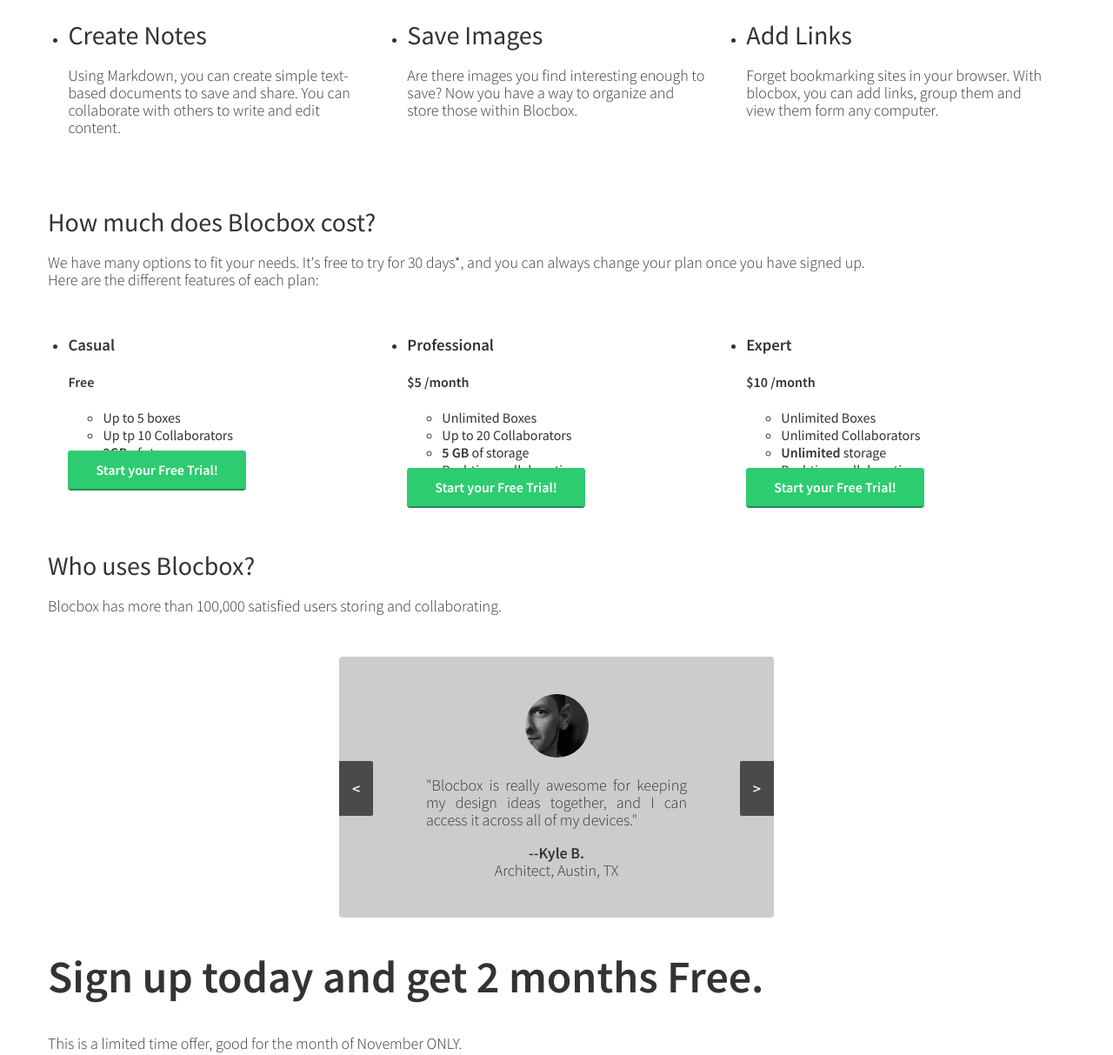
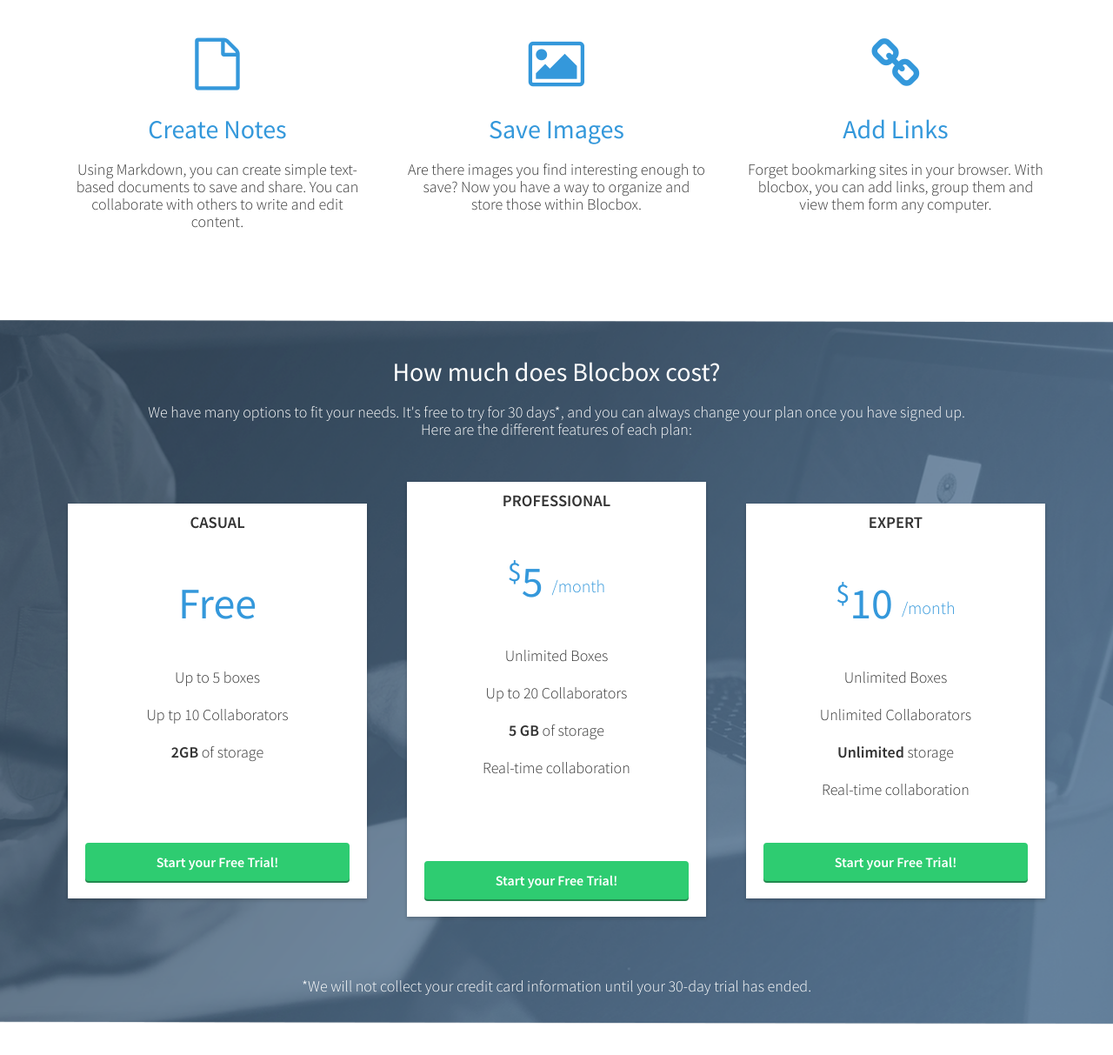
Before and after one commit to iLoveHats1/Blocbox, a plain HTML site: page index.html in a window 1280 px wide. Shown: the part 1050-2263 px from the top of the page at 87% size. Drawn offline with nearby package versions, Linux system fonts and the light colour scheme.

Commit message:
Checkpoint 31 Completed

```diff
--- a/css/style_BB.css
+++ b/css/style_BB.css
@@ -173,12 +173,125 @@
   box-shadow: 0px 2px 0px 0px #22894e;
 }
 
+/**** BENEFITS *****/
+.benefits {
+  text-align: center;
+  display: block;
+  position: relative;
+}
+
+.benefits ul {
+  margin: 0 auto;
+  padding: 4em 0;
+}
+
+.benefits ul li {
+  list-style-type: none;
+  display: inline-block;
+}
+
+.benefits i {
+  color: #3498db;
+  font-size: 60px;
+  margin: 0;
+  vertical-align: middle;
+}
+
+.benefits h2 {
+  color: #3498db;
+}
+
+/**** PRICING *****/
+.pricing{
+  background: #34495e url("../images/pricing_BG.png") top center no-repeat;
+  background: url("../images/pricing_BG.png") top center no-repeat;
+  background-size:cover;
+  text-align: center;
+  padding: 1em 0;
+}
+
+.pricing h2, .pricing p {
+  color: #fff;
+}
+
+.pricing ul {
+  margin: 0 auto;
+  padding: 2em 0;
+}
+
+.pricing ul li {
+  list-style-type: none;
+}
+
+.box {
+  padding: 0 15px 15px;
+  background: #fff;
+  box-shadow: 0px 2px 4px 0px rgba(0,0,0,0.20);
+  min-height: 439px;
+  position: relative;
+  margin-top: 25px;
+}
+
+.box.middle {
+  min-height: 485px;
+  margin-top: 0px;
+}
+
+.box h3 {
+  font-family: 'Source Sans Pro', sans-serif;
+  font-weight: 600;
+  text-transform: uppercase;
+  background: #e2e2e2
+  box-shadow: 0px 1px 2px 0px rgba(0,0,0,0.40);
+  left:0;
+  right:0;
+  top:0;
+  text-align: center;
+  margin: 0 -15px 40px;
+  padding: 10px 0;
+}
+
+.box h4{
+  font-size: 50px;
+  font-weight: normal;
+  margin: 40px 0 10px;
+  color: #3498db;
+}
+
+.box h4 span {
+  font-size: 32px;
+  vertical-align: top;
+}
+
+.box h4 span.month {
+  font-family:; 'Source Sans Pro', sans-serif;
+  font-weight: 100;
+  color; #888;
+  font-size: 20px;
+  vertical-align: middle;
+}
+
+.box ul li {
+  font-size: 18px;
+  margin-bottom: 20px;
+  font-weight: 100;
+}
+
+.box .btn {
+  position:absolute;
+  bottom: 20px;
+  left: 20px;
+  right: 20px;
+}
 
 
 
+/**** TESTIMONIALS *****/
 
-
-
+.testimonials {
+  text-align: center;
+  padding: 1em 0;
+}
 
 
 
@@ -204,7 +317,8 @@
 }
 
 #slider img{
-  margin-top: 25px;
+  margin-top: 30px;
+  margin-bottom: 30px;
   border-radius: 50%;
 }
 
@@ -223,13 +337,27 @@
   float: left;
   margin: 0;
   padding: 0;
-  width: 500px;
-  height: 300px;
-  background: #ccc;
-  font-size: 18px;
+  width: 600px;
+  height: 350px;
+  background: #e5f4fe;
+  font-style: italic;
+  font-size: 22px;
+  font-weight: 700;
+  color: black;
   text-align: center;
   line-height: 300px;
 }
+
+
+
+#slider ul li .name {
+  color:black;
+  font-size: 14px;
+  font-style: normal;
+  font-weight: 100;
+}
+
+
 
 a.control_prev, a.control_next {
   position: absolute;
@@ -268,3 +396,18 @@
   width: 160px;
   font-size: 20px;
 }
+
+
+.incentive {
+  background: #ddc5a2;
+}
+
+.incentive h1{
+  font-weight: 100;
+  margin: 60px 0 30px 0;
+}
+
+.incentive .btn {
+  margin-top: 20px;
+  display:inline-block;
+}
--- a/index.html
+++ b/index.html
@@ -44,14 +44,17 @@
       <ul class="container">
 
         <li class="one-third">
+          <i class="fa fa-file-o"></i>
             <h2>Create Notes</h2>
             <p>Using Markdown, you can create simple text-based documents to save and share. You can collaborate with others to write and edit content.</p>
         </li>
         <li class="one-third">
+          <i class="fa fa-picture-o"></i>
             <h2>Save Images</h2>
             <p>Are there images you find interesting enough to save? Now you have a way to organize and store those within Blocbox.</p>
         </li>
         <li class="one-third">
+          <i class="fa fa-link"></i>
             <h2>Add Links</h2>
             <p>Forget bookmarking sites in your browser.  With blocbox, you can add links, group them and view them form any computer.</p>
         </li>
@@ -104,6 +107,12 @@
         </div>
       </li>
       </ul>
+
+      <div class="container">
+        <p class="small">*We will not collect your credit card information until your 30-day trial has ended.</p>
+      </div>
+
+
     </section>
   <!--Testimonials-->
     <section class="testimonials">
@@ -121,58 +130,22 @@
     <li><p><img src="images/73-woman.jpg"> </p> <blockquote><p>"I love being able to save all of my bookmarks and not having my browser get cluttered."</p></blockquote>
         <p class="name"><strong>--Emily R.</strong><br/> Designer, Seattle, WA </p>
     </li>
-    <li> <p><img src="images/73-man.jpg"> </p><blockquote><p>"Blocbox really helps with our teams' collaboration efforts."</p></blockquote>
+    <li> <p><img src="images/73-man.jpg"> </p><blockquote><p>"Blocbox really helps with our teams' collaboration efforts. We are all able to stay on the same page."</p></blockquote>
         <p class="name"><strong>--Rob H.</strong><br/>Project Manager, Birmingham, AL </p>
     </li>
   </ul>
 </div>
 
-<!-- <div class="slider_option">
-  <input type="checkbox" id="checkbox">
-  <label for="checkbox">Autoplay Slider</label>
-</div>  -->
 
-
-
-    <!--
-    <section class="testimonials">
-      <div class="container">
-        <h2>Who uses Blocbox?</h2>
-        <p>Blocbox has more than 100,000 satisfied users storing and collaborating.</p>
-      </div>
-        <div id="slider">
-          <a href="#" class="control_next"> >> </a>
-          <a href="#" class="control_prev"> << </a>
-          <ul class="container">
-            <li>
-            <blockquote>"Blocbox is really awesome for keeping my design ideas together, and I can access it across all of my devices."</blockquote>
-
-            <p class="name"><strong>--Kyle B.</strong><br/> Architect, Austin, TX
-          </li>
-          <li>
-            <blockquote>"I love being able to save all of my bookmarks and not having my browser get cluttered."</blockquote>
-            <p class="name"><strong>--Emily R.</strong><br/> Designer, Seattle, WA
-          </li>
-          <li>
-            <blockquote>"Blocbox really helps with our teams' collaboration efforts."</blockquote>
-            <p class="name"><strong>--Rob H.</strong><br/>Project Manager, Birmingham, AL
-          </li>
-          </ul>
-
-        </div> -->
-
-
-
-
+  <section class="incentive">
     <div class="container Incentive">
       <h1>Sign up today and get 2 months Free.</h1>
       <p>This is a limited time offer, good for the month of November ONLY.<br/>
-
       </p>
       <a href="signup.html" class="btn">Start your Free Trial!</a>
 
     </div>
-
+  </section>
 
   </main>
   <!--Footer-->
```
Also changed, not shown: images/background.png (added), images/pricing_BG.png (added), 2 other files. Lines whose indentation alone changed are shown as unchanged.
